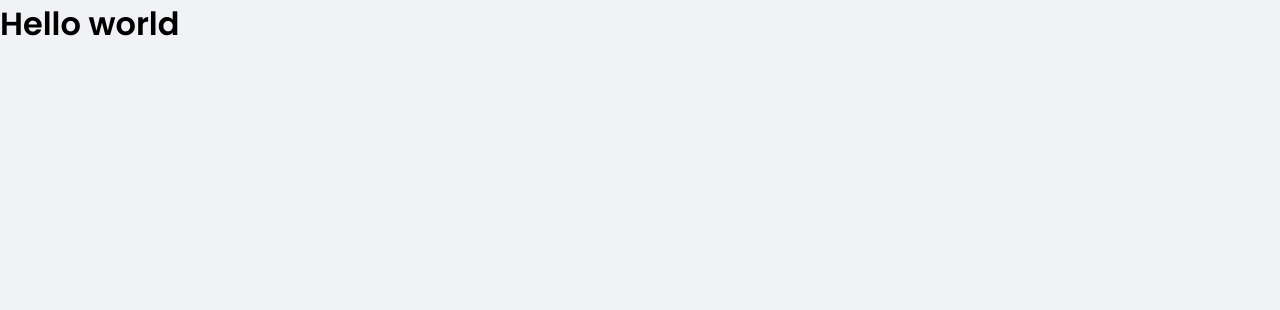
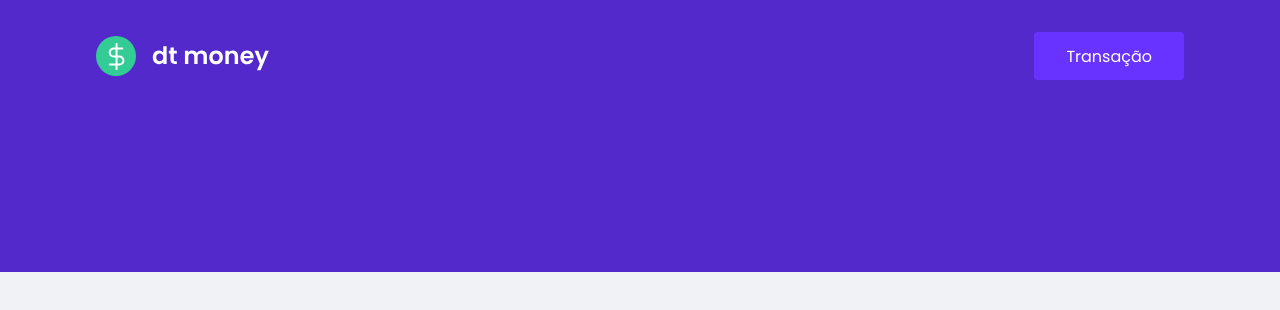
Before and after one commit to andresgois/dtmoney, a React (Create React App) app: page / in a window 1280 px wide. Shown: the top 310 px of the page. Built offline with nearby package versions, Linux system fonts and the light colour scheme.

Commit message:
creating the header

```diff
--- a/src/App.tsx
+++ b/src/App.tsx
@@ -1,10 +1,11 @@
+import { Header } from "./components/Header";
 import { GlobalStyle } from "./styles/global"
 
 export function App() {
   return (
-    <div className="App">
+    <>
+      <Header />
       <GlobalStyle />
-      <h1>Hello world</h1>
-    </div>
+    </>
   );
 }
--- /dev/null
+++ b/src/components/Header/index.tsx
@@ -0,0 +1,16 @@
+import logoImg from '../../assets/logo.svg';
+import { Container, Content } from './styles';
+
+export function Header() {
+    return (
+        <Container>
+            <Content>
+                <img src={logoImg} alt='dt money' />
+                <button type='submit'>
+                    Transação
+                </button>
+            </Content>
+        </Container>
+
+    );
+}
--- /dev/null
+++ b/src/components/Header/styles.ts
@@ -0,0 +1,31 @@
+import styled from "styled-components";
+
+export const Container = styled.header`
+    background: var(--blue);
+`;
+
+export const Content = styled.div`
+    max-width: 1120px;
+    margin: 0 auto;
+
+    padding: 2rem 1rem 12rem;
+    display: flex;
+    align-items: center;
+    justify-content: space-between;
+
+    button {
+        font-size: 1rem;
+        color: #FFF;
+        background: var(--blue-light);
+        border: 0;
+        padding: 0 2rem;
+        border-radius: 0.25rem;
+        height: 3rem;
+
+        transition: filter 0.2s;
+
+        &:hover {
+            filter: brightness(0.9);
+        }
+    }
+`;
```
